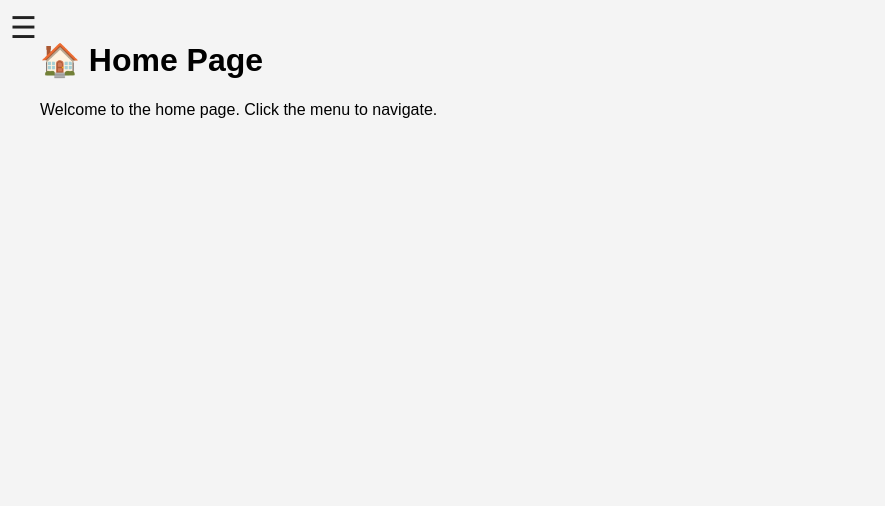
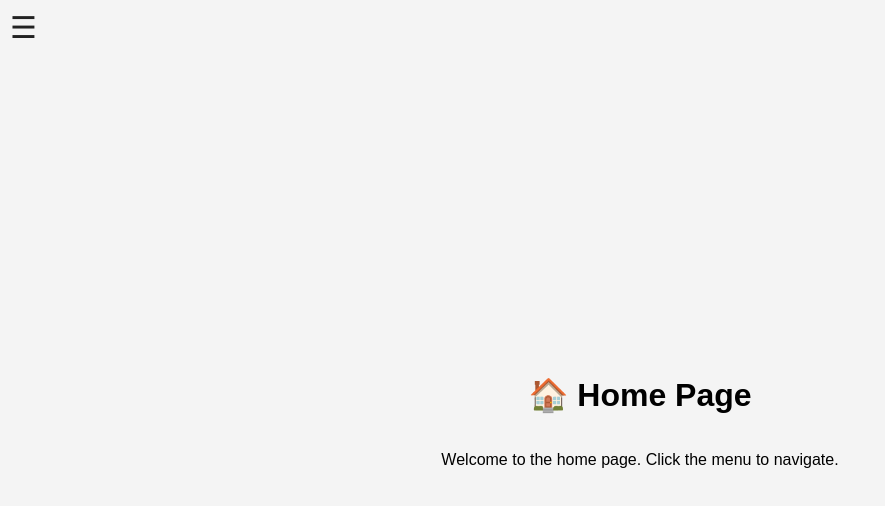
Before and after one commit to Mohan-8/hamburger_test, a plain HTML site: page index.html in a window 1280 px wide. Shown: the whole page, without its empty margins (0-885 px from the left). Drawn offline with Linux system fonts and the light colour scheme.

Commit message:
Update styles.css

```diff
--- a/styles.css
+++ b/styles.css
@@ -58,10 +58,18 @@ body {
 }
 
 /* Content */
+/* Content - Centered on Screen */
 .content {
-    margin-left: 20px;
+    display: flex;
+    flex-direction: column;
+    align-items: center;
+    justify-content: center;
+    height: 100vh;
+    text-align: center;
+    margin-left: 0;
     padding: 20px;
 }
+
 
 /* Open Sidebar */
 .open {
```
